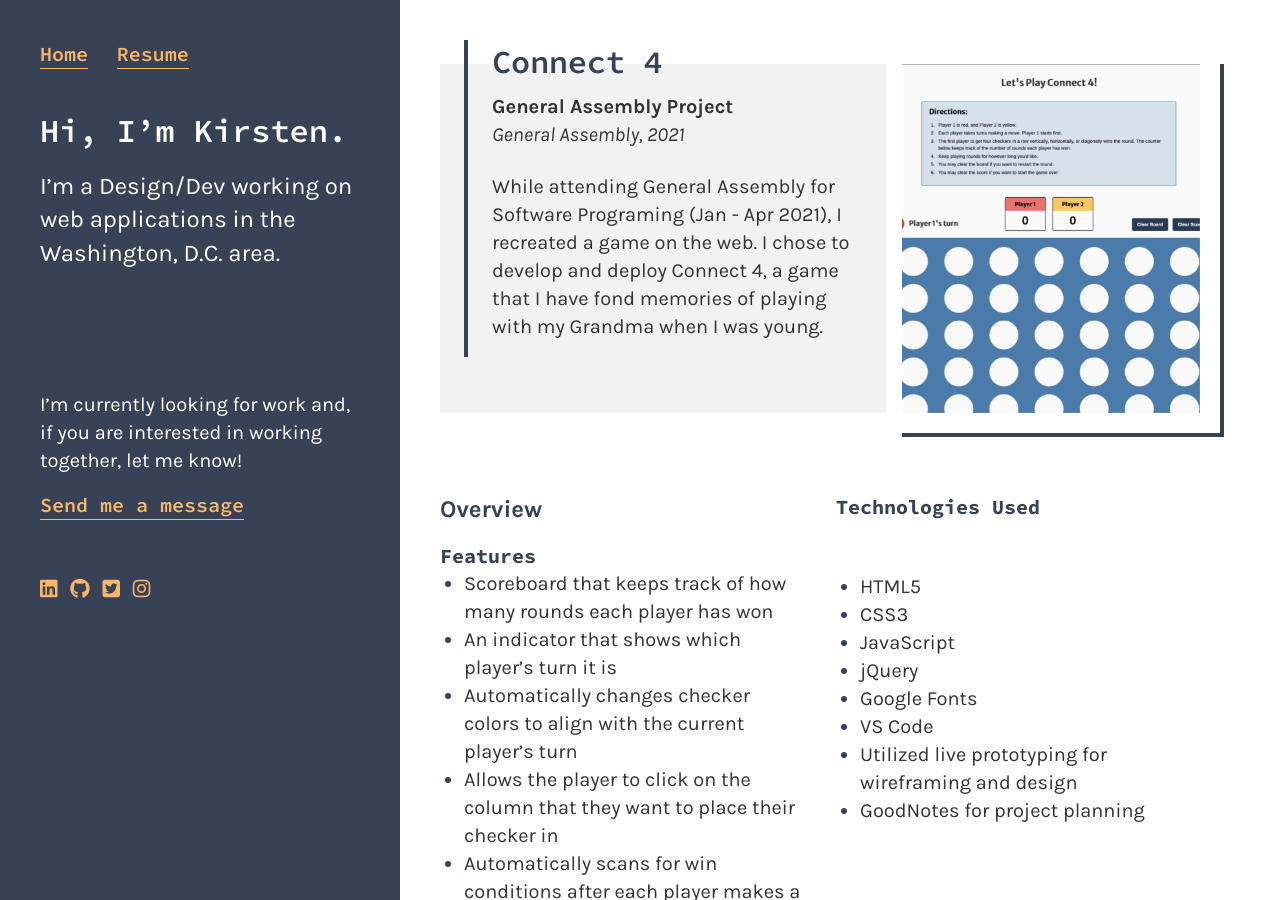
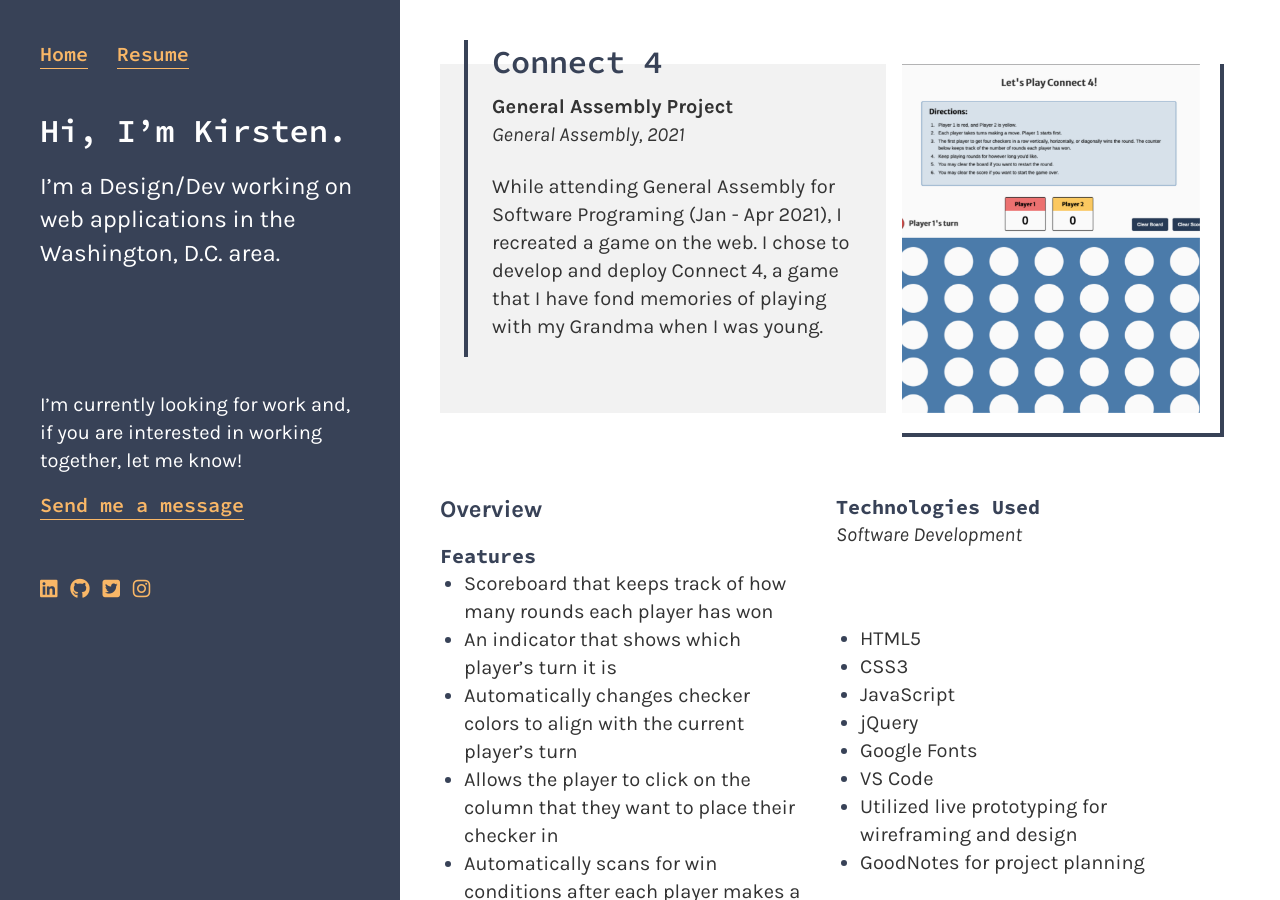
Before and after one commit to marcusrelacion/kirstengreen.com, a Jekyll site: the page built from _projects/connect-4.markdown, in a window 1280 px wide and 900 px high. Built offline with Jekyll 4.4.1, drawn with Linux system fonts in a browser that asks for light colours; nearby versions of some CDN libraries; some of the changed lines change nothing that is shown.

Commit message:
Updated Connect 4

```diff
--- a/_projects/connect-4.markdown
+++ b/_projects/connect-4.markdown
@@ -33,6 +33,7 @@
 
   column-2-body: |
     ### Technologies Used
+    *Software Development*
 
     <br/>
 
@@ -64,4 +65,6 @@
 - section: 7
   layout: 50-50
 - layout: 50-50
+- layout: full-width
+  image-alt: Provide Alt Text
 ---
```
